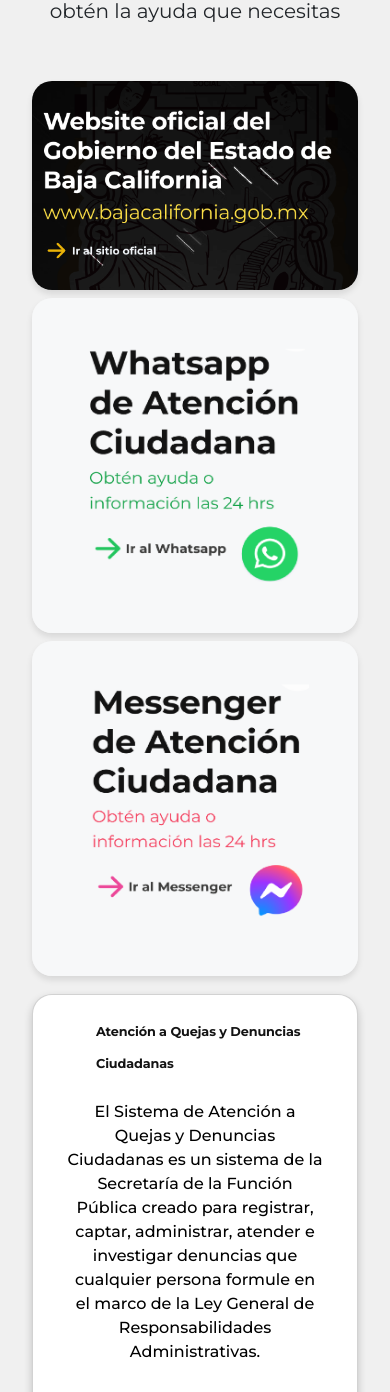
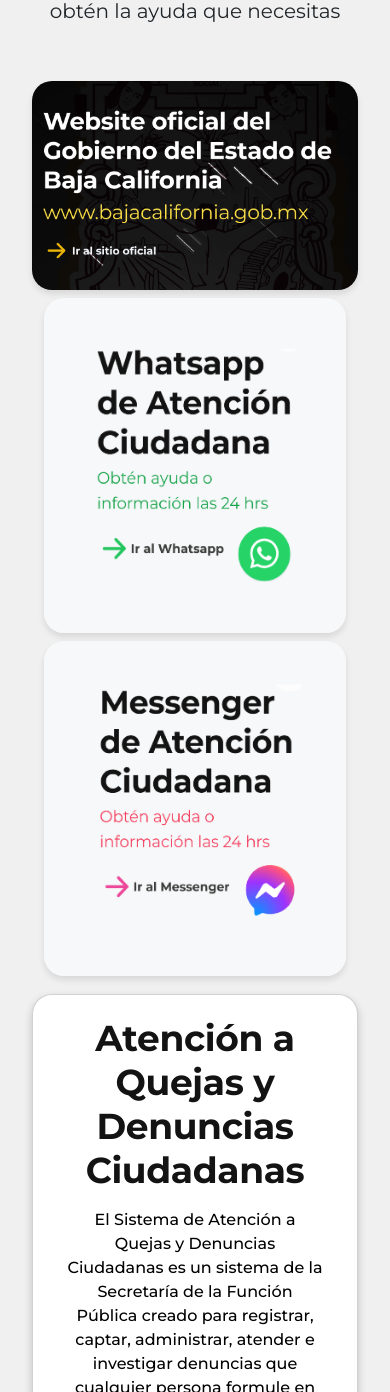
Before and after one commit to Leo-Contreras/pagina-muac, a React (Create React App) app: page / in a window 390 px wide. Shown: the part 940-2332 px from the top of the page. Built offline with nearby package versions, Linux system fonts and the light colour scheme.

Commit message:
actualizacion de responsividad y mejora de calidad de imagenes

```diff
--- a/src/App.js
+++ b/src/App.js
@@ -13,12 +13,7 @@ import cardImg2 from './imagenes/card img 2.png';
 import cardImg3 from './imagenes/card img 3.png';
 
 
-
-
-
 function App() {
-
-
     return (
         <>
             <Container>
@@ -68,7 +63,7 @@ function App() {
                         </Col>
                     </Row>
                     <Row className="d-flex flex-column flex-md-row align-items-center">
-                        <Col md={6} className="mb-2">
+                        <Col md={6}  className="mb-2">
                             <img
                                 className="custom-image card-1 w-100"
                                 src={cardImg1}
@@ -77,14 +72,17 @@ function App() {
                             />
                         </Col>
                         <Col md={3} className="mb-2">
+                            <Container>
                             <img
                                 className="custom-image card-2 w-100"
                                 src={cardImg2}
                                 alt="Card 2"
                                 onClick={() => window.open("https://api.whatsapp.com", "_blank")}
                             />
+                            </Container>
                         </Col>
                         <Col md={3} className="mb-2">
+                         <Container>
                             <img
                                 className="custom-image card-3 w-100"
                                 src={cardImg3}
@@ -96,6 +94,7 @@ function App() {
                                     )
                                 }
                             />
+                         </Container>
                         </Col>
                     </Row>
 
@@ -104,11 +103,11 @@ function App() {
                             <Card className="custom-card card-5 same-height-card">
                                 <Container>
                                     <Card.Body className="card-content center-text">
-                                        <Card.Text className="titulo-card5">Atención a Quejas y Denuncias Ciudadanas</Card.Text>
+                                        <Card.Text className="titulo-card4">Atención a Quejas y Denuncias Ciudadanas</Card.Text>
                                         <Card.Text className="oficialia-card4">
                                             El Sistema de Atención a Quejas y Denuncias Ciudadanas es un sistema de la Secretaría de la Función Pública creado para registrar, captar, administrar, atender e investigar denuncias que cualquier persona formule en el marco de la Ley General de Responsabilidades Administrativas.
                                         </Card.Text>
-
+                                        <div style={{ marginTop: '150px' }}></div>
                                         <button
                                             className="custom-button card-btn"
                                             onClick={() =>
@@ -400,7 +399,4 @@ async function handleShare() {
         alert("La Web Share API no está soportada en este navegador.");
     }
 }
-
-
-
 export default App;
```
